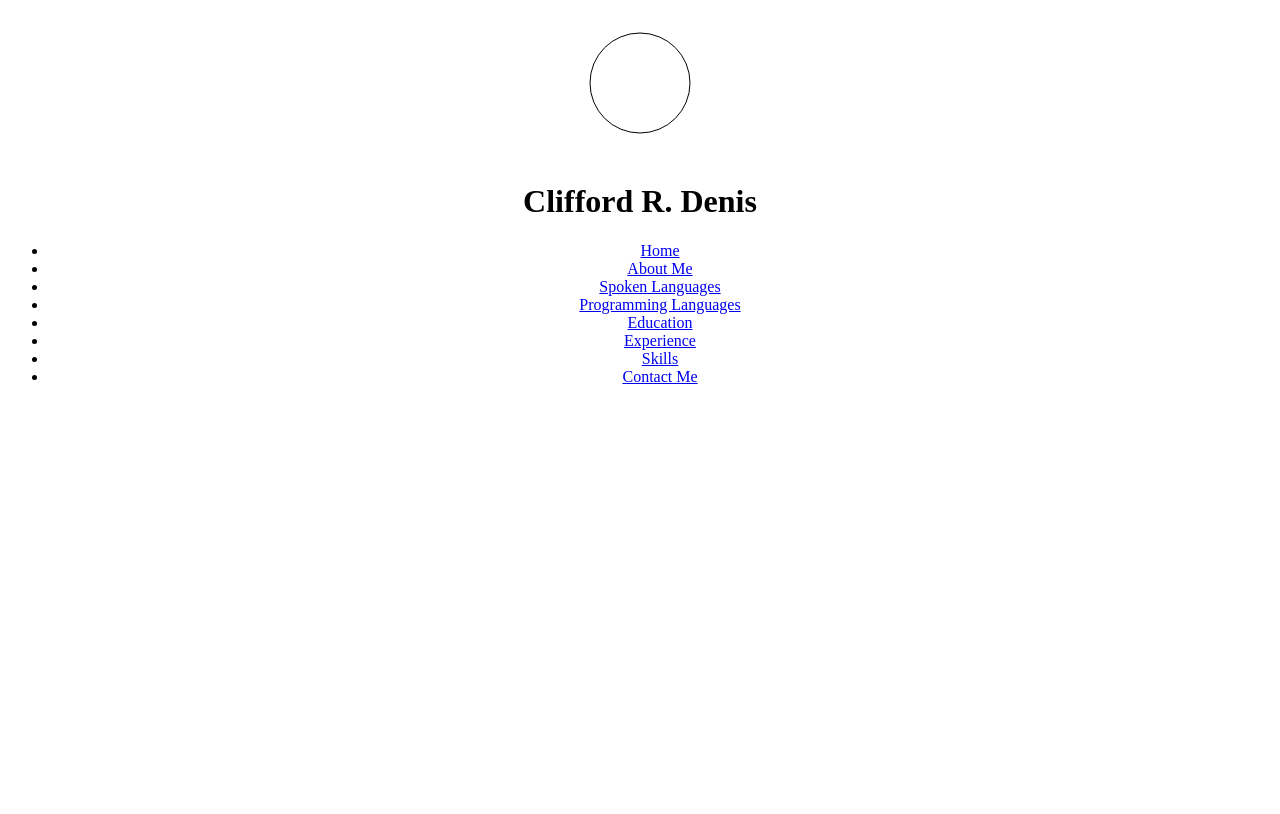
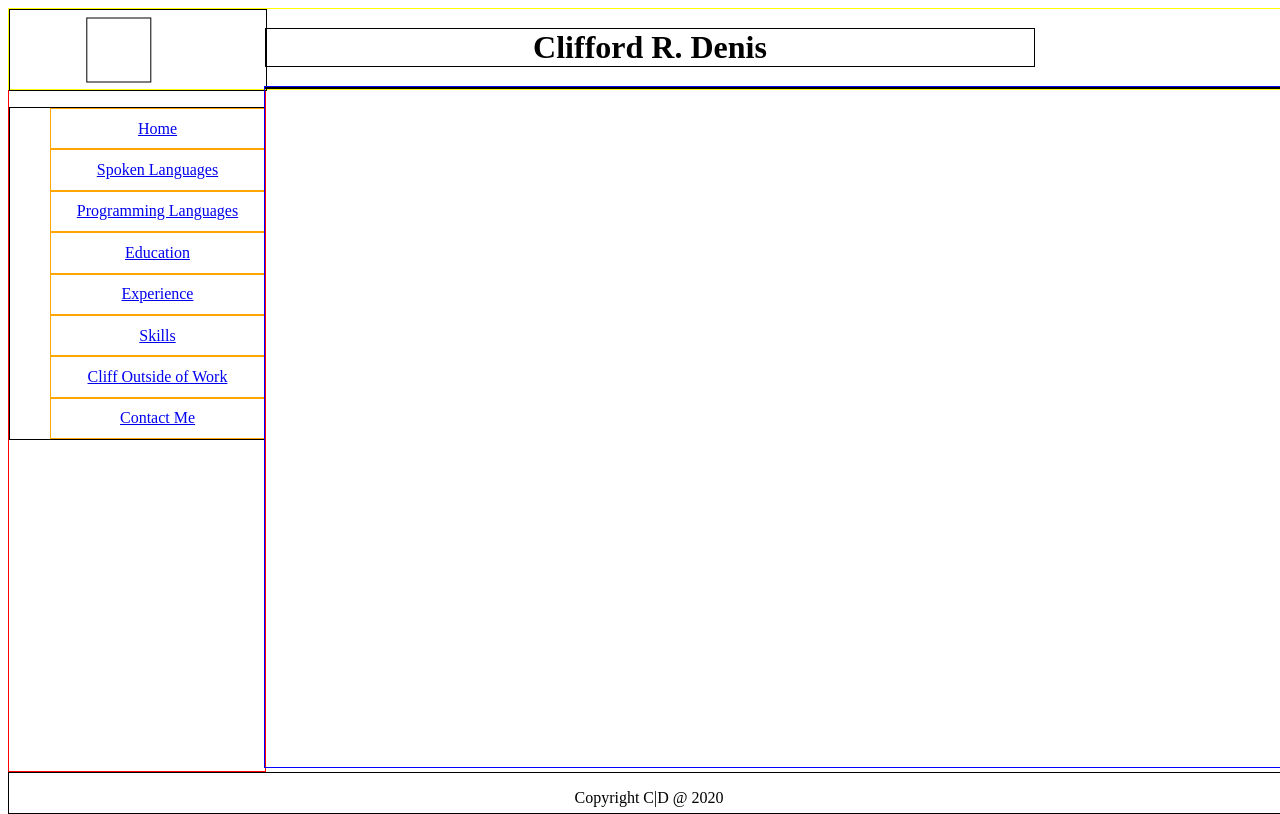
Before and after one commit to clirade/personal_website, a plain HTML site: page main.html in a window 1280 px wide. Drawn offline with Linux system fonts and the light colour scheme.

Commit message:
Progress on main. Added style sheet. Created copy with embeded style for easy sharing.

```diff
--- a/main.html
+++ b/main.html
@@ -1,27 +1,43 @@
 <!DOCTYPE html>
 <head>
     <title>Clifford's Webpage</title>
+    <link href="css/StyleSheet.css" rel="stylesheet" type="text/css">
 </head>
 
 <body>
-    <header id="head" align="center">
-        <svg height="150" width="150">
-            <circle cx="75" cy="75" r="50" fill="none" stroke="#000000" />
+    <header id="head" class="border">
+        <svg id="logoContainer" class="border">
+            <rect x="6vw" y="1vh" width="8vh" height="8vh" fill="none" stroke="#000000" class="border" />
         </svg>
-        <h1>Clifford R. Denis</h1>
+        <h1 id="name" class="border">Clifford R. Denis</h1>
     </header>
 
-    <nav id="menu" align="center">
-        <ul>
-            <li><a href="#">Home</a></li>
-            <li><a href="#">About Me</a></li>
-            <li><a href="#">Spoken Languages</a></li>
-            <li><a href="#">Programming Languages</a></li>
-            <li><a href="#">Education</a></li>
-            <li><a href="#">Experience</a></li>
-            <li><a href="#">Skills</a></li>
-            <li><a href="#">Contact Me</a></li>
+    <nav id="menuContainer" class="border" align="center">
+        <ul id="menu" class="border">
+            <li class="selector"><a href="#">Home</a></li>
+            <li class="selector"><a href="#">Spoken Languages</a></li>
+            <li class="selector"><a href="#">Programming Languages</a></li>
+            <li class="selector"><a href="#">Education</a></li>
+            <li class="selector"><a href="#">Experience</a></li>
+            <li class="selector"><a href="#">Skills</a></li>
+            <li class="selector"><a href="#">Cliff Outside of Work</a></li>
+            <li class="selector"><a href="#">Contact Me</a></li>
         </ul>
     </nav>
 
+    <footer id="foot" class="border" align="center">
+        <p>Copyright C|D @ 2020</p>
+    </footer>
+
+    <article class="blockInfo border">
+        <header class="border">
+            <!--<svg class="border">
+                <circle cx="50%" cy="50%" r="40%" fill="none" stroke="#000000" />
+            </svg>
+            <h1 class="border">Clifford R. Denis</h1>-->
+        </header>
+    </article>
+
+
+
 </body>
```
